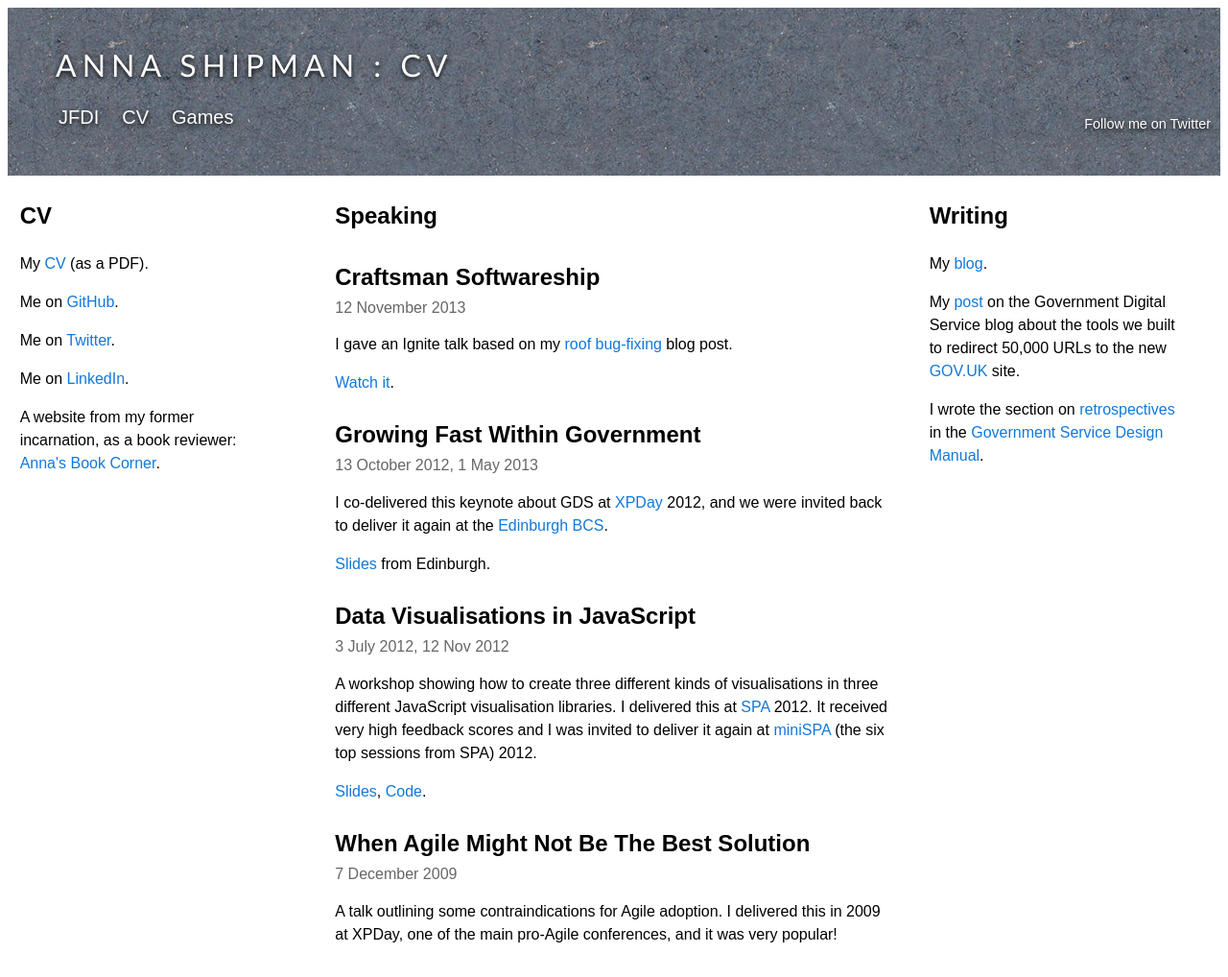
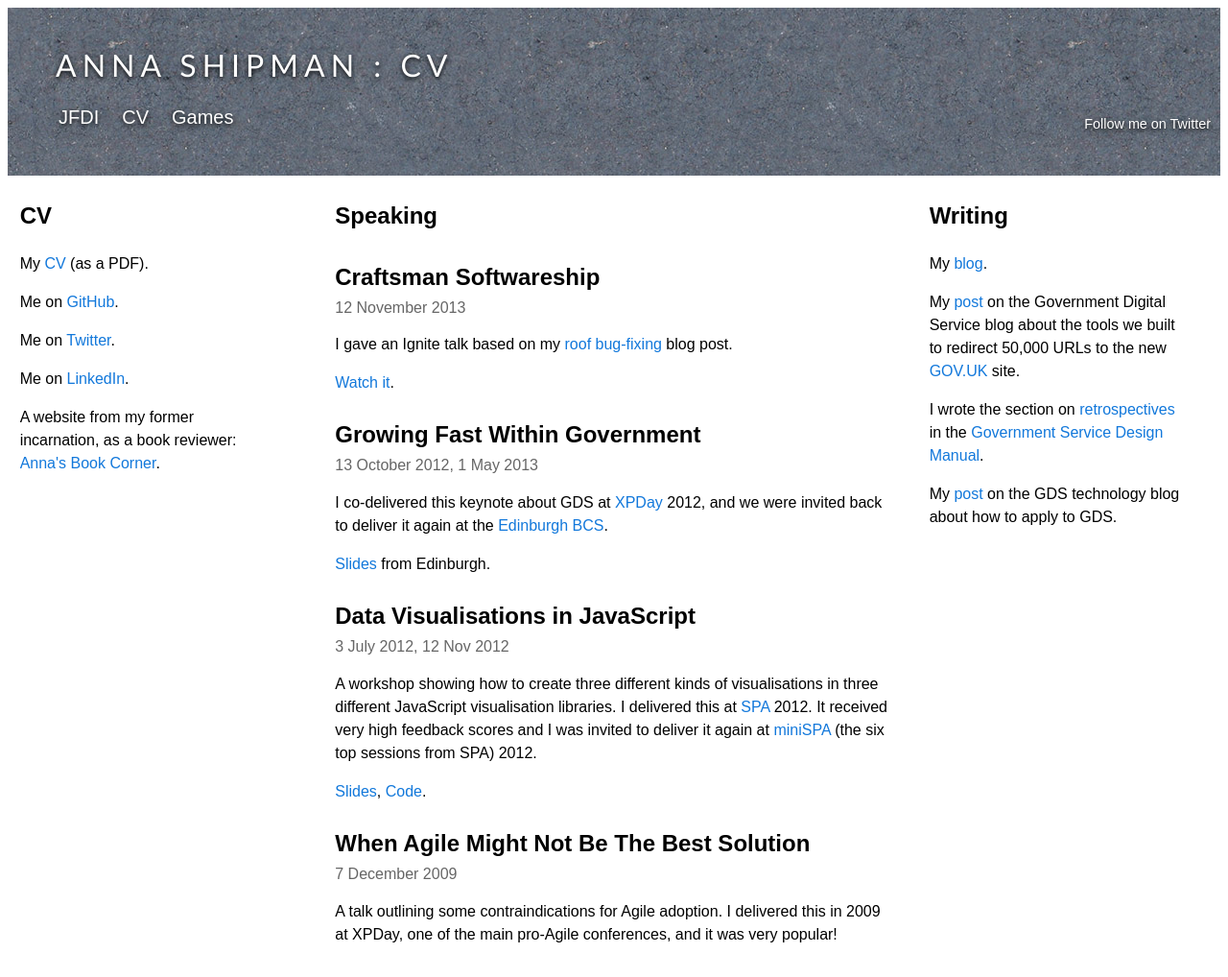
Before and after one commit to annashipman/annashipman.github.io, a Jekyll site: the page cv.html, which Jekyll copies as it is, in a window 1280 px wide. Shown: the whole page at 96% size. Built offline with Jekyll 4.4.1, drawn with Linux system fonts in a browser that asks for light colours.

Commit message:
Update CV page

```diff
--- a/cv.html
+++ b/cv.html
@@ -74,6 +74,7 @@ in 2009 at XPDay, one of the main pro-Agile conferences, and it was very popular
 <p>My <a href="/jfdi.html">blog</a>.</p>
 <p>My <a href="http://digital.cabinetoffice.gov.uk/2012/12/10/testing-the-redirections/" target="_blank">post</a> on the Government Digital Service blog about the tools we built to redirect 50,000 URLs to the new <a href="https://www.gov.uk" target="_blank">GOV.UK</a> site.
 <p>I wrote the section on <a href="https://www.gov.uk/service-manual/agile/running-retrospectives.html" target="_blank">retrospectives</a> in the <a href="https://www.gov.uk/service-manual" target="_blank">Government Service Design Manual</a>.</p>
+<p>My <a href="https://gdstechnology.blog.gov.uk/2013/12/24/applying-for-a-job-at-gds/" target="_blank">post</a> on the GDS technology blog about how to apply to GDS.</p>
                 <!-- Column 3 end -->
             </div>
         </div>
```
